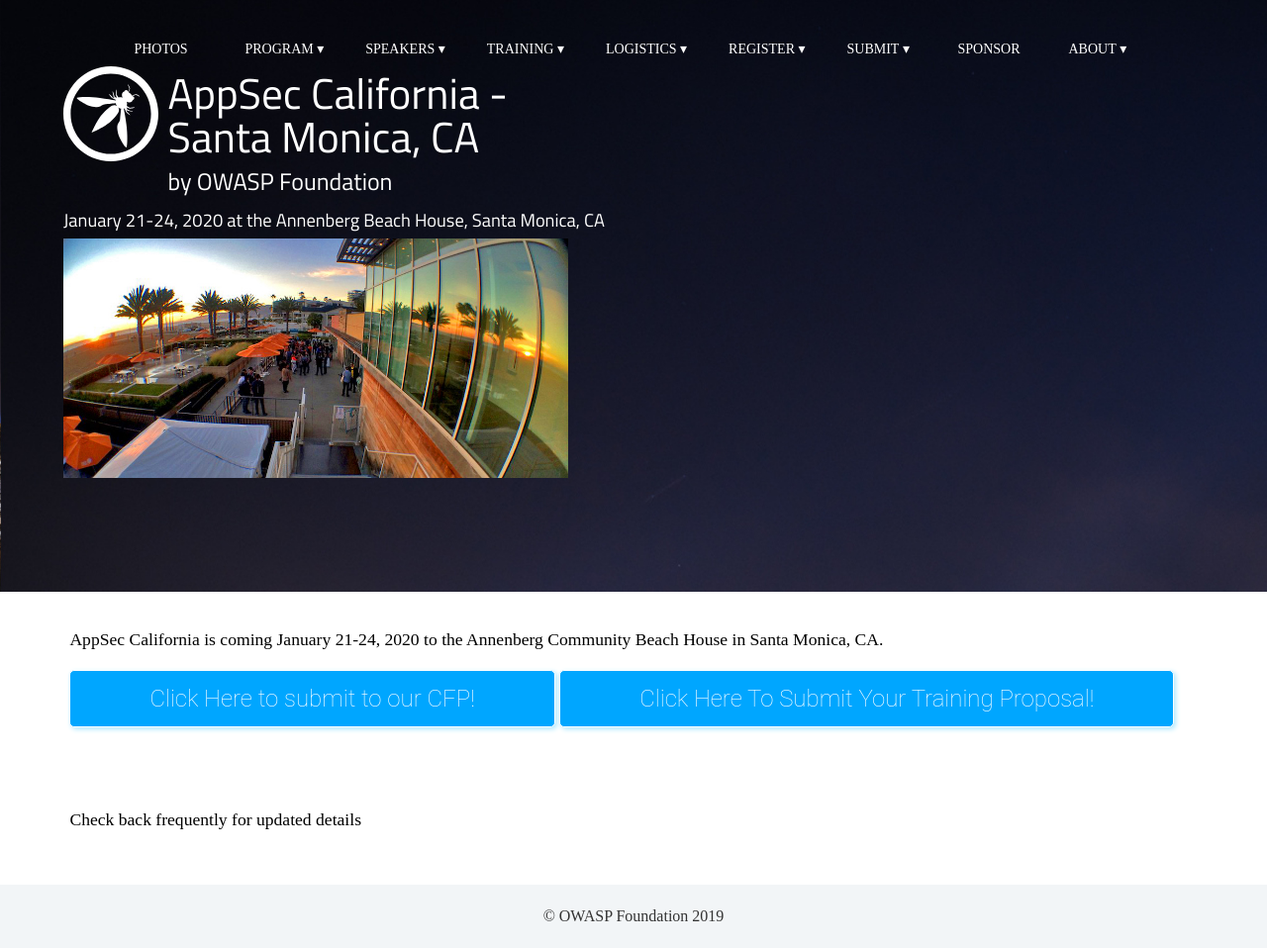
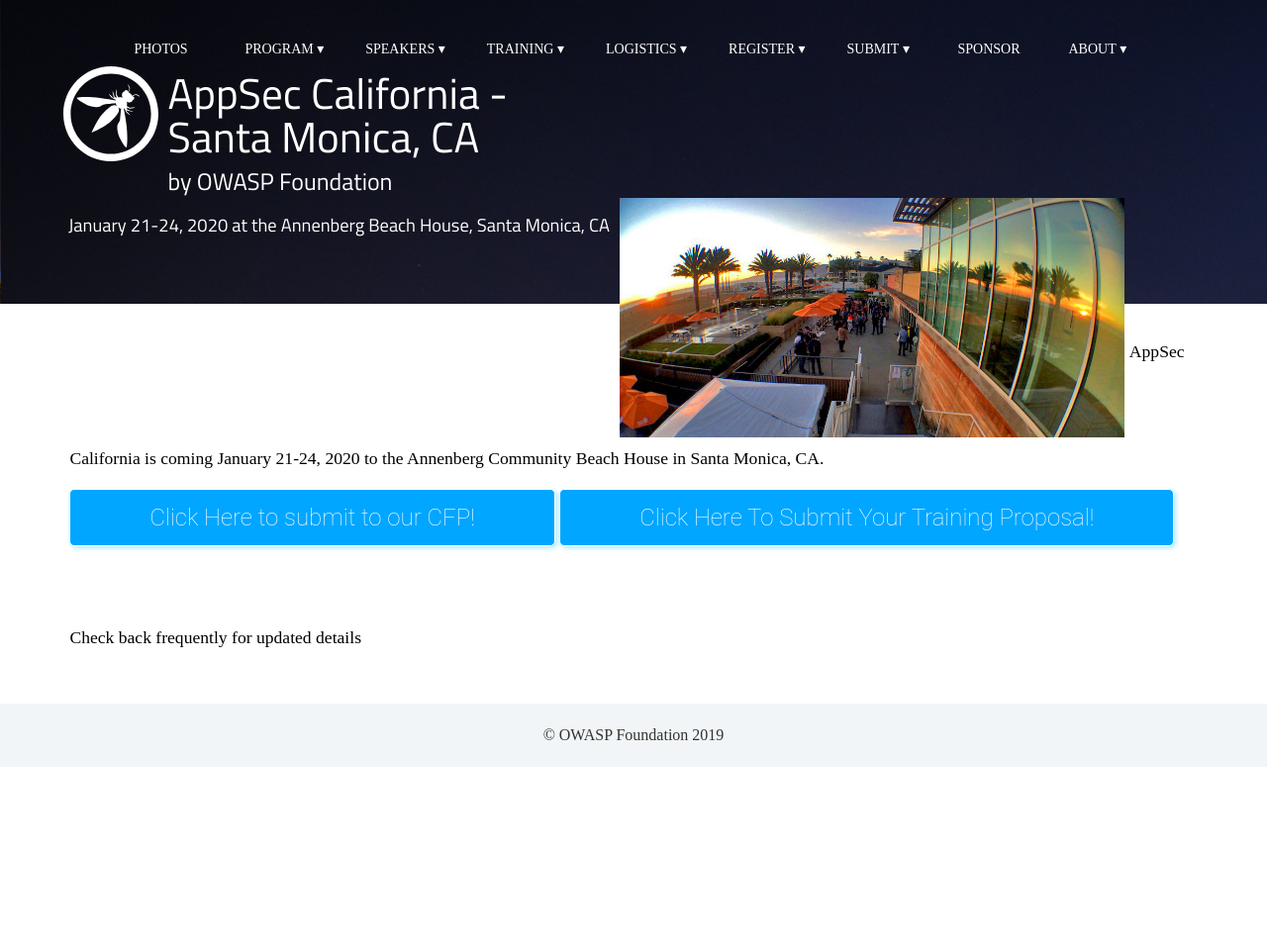
Before and after one commit to OWASP/2020-appseccalifornia, a Jekyll site: the page built from index.html, in a window 1280 px wide. Shown: the whole page at 99% size. Built offline with Jekyll 4.4.1, drawn with Linux system fonts in a browser that asks for light colours; some web fonts are replaced; after the commit the page ends 900 px from its top, so only the background shows below that.

Commit message:
troubleshooting layout on front

```diff
--- a/assets/css/style.scss
+++ b/assets/css/style.scss
@@ -70,3 +70,8 @@
   border: 1px solid #006398;
   box-shadow: 2px 2px 20px #AFE9FF;
 }
+
+.column {
+  float: left;
+  padding: 5px;
+}
```
